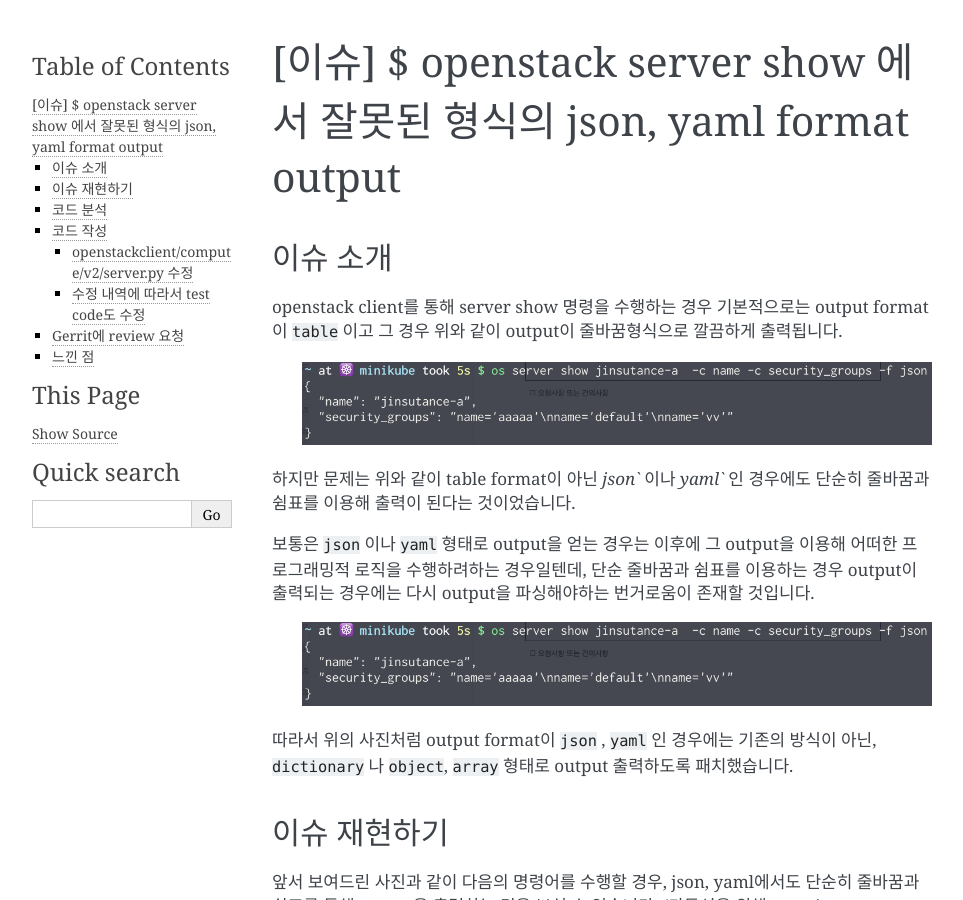
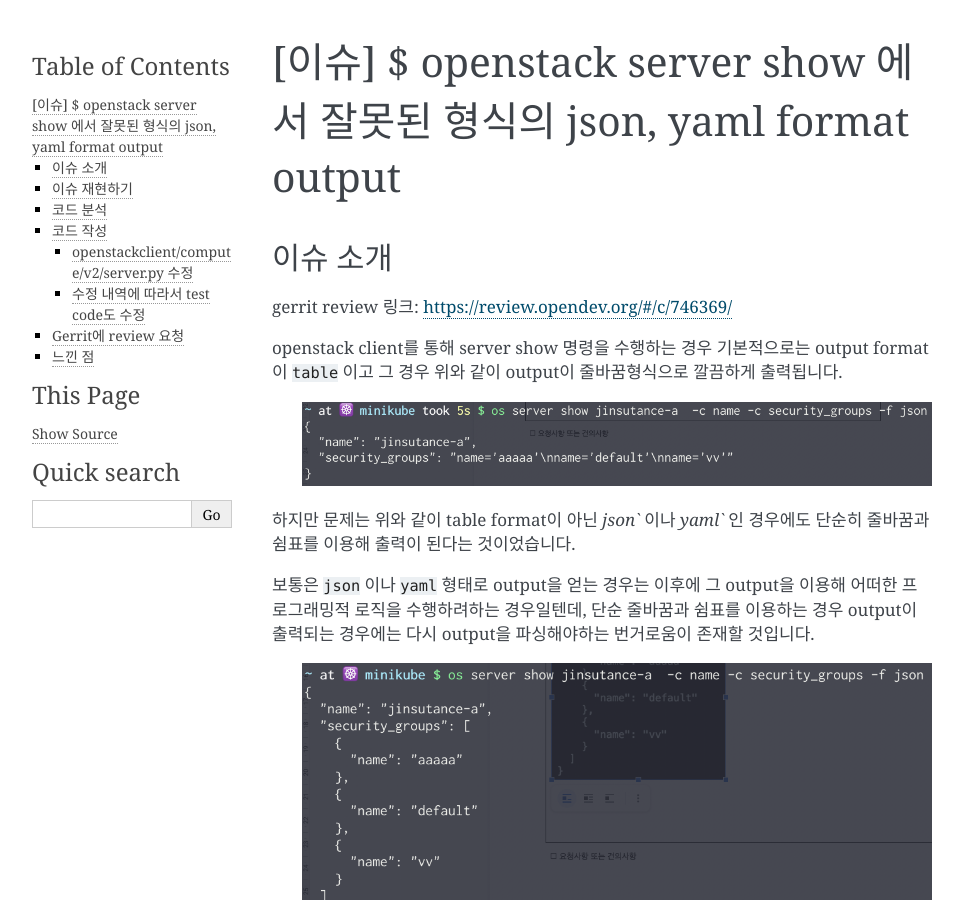
Before and after one commit to openstack-kr/contributhon-2020, a Sphinx documentation site: the page built from doc/source/jinsu_park/bugfix_miss_format_output.rst, in a window 1280 px wide and 900 px high. Shown: the whole window, without its empty margins (148-1111 px from the left). Built offline with Sphinx 7.4.7, drawn with Linux system fonts in a browser that asks for light colours; the version number could not be read and is left out.

Commit message:
Update: fix typo in image src, Add: gerrit url

```diff
--- a/doc/source/jinsu_park/bugfix_miss_format_output.rst
+++ b/doc/source/jinsu_park/bugfix_miss_format_output.rst
@@ -5,6 +5,8 @@
 ------------
 이슈 소개
 ------------
+
+gerrit review 링크: https://review.opendev.org/#/c/746369/
 
 openstack client를 통해 server show 명령을 수행하는 경우 기본적으로는
 output format이 ``table`` 이고 그 경우 위와 같이 output이 줄바꿈형식으로 깔끔하게
@@ -19,7 +21,7 @@
 어떠한 프로그래밍적 로직을 수행하려하는 경우일텐데, 단순 줄바꿈과 쉼표를 이용하는 경우
 output이 출력되는 경우에는 다시 output을 파싱해야하는 번거로움이 존재할 것입니다.
 
-    .. image:: images/bug_preview_1.png
+    .. image:: images/bug_preview_2.png
 
 따라서 위의 사진처럼 output format이 ``json`` , ``yaml`` 인 경우에는 기존의 방식이 아닌, ``dictionary`` 나 ``object``, ``array``
 형태로 output 출력하도록 패치했습니다.
```
